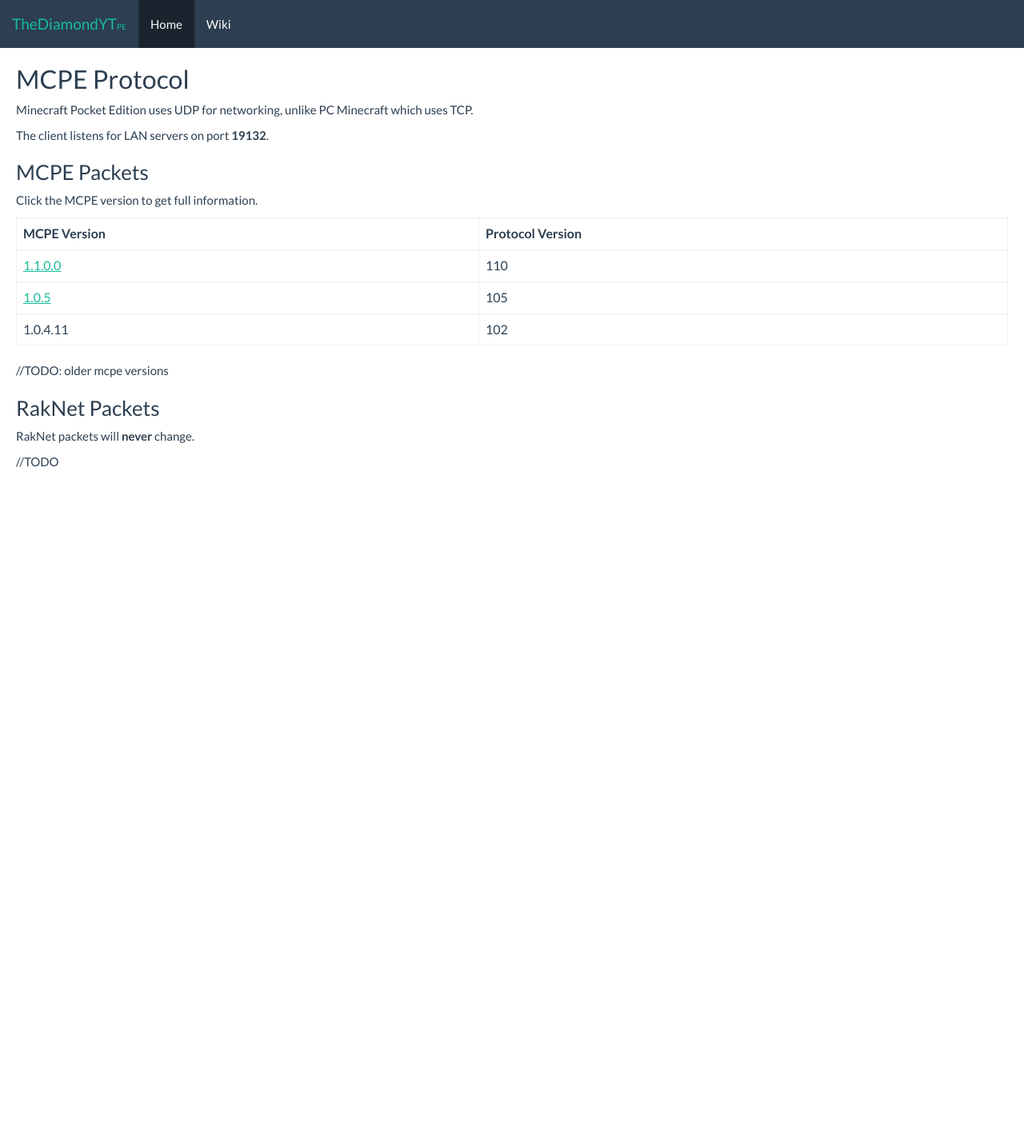
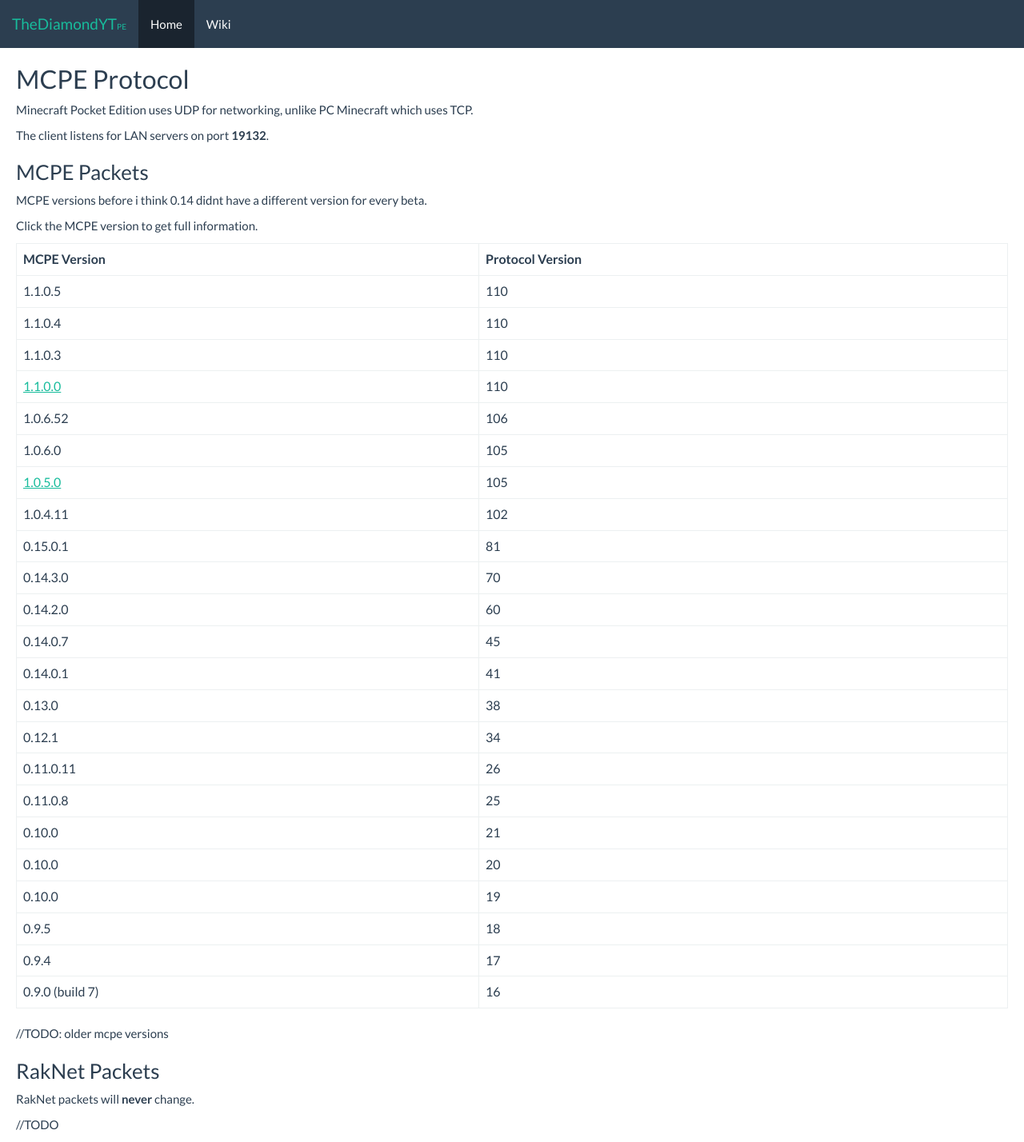
Before and after one commit to GNU-Droid/pe.thediamondyt.tk, a Jekyll site: the page built from _wiki/protocol/Protocol.md, in a window 1280 px wide. Shown: the whole page at 80% size. Built offline with Jekyll 4.4.1, drawn with Linux system fonts in a browser that asks for light colours; before the commit the page ends 900 px from its top, so only the background shows below that.

Commit message:
Add some new protocols

```diff
--- a/_wiki/protocol/Protocol.md
+++ b/_wiki/protocol/Protocol.md
@@ -8,15 +8,37 @@
 The client listens for LAN servers on port **19132**.
 
 ### MCPE Packets
+MCPE versions before i think 0.14 didnt have a different version for every beta.
+
 Click the MCPE version to get full information.
 
 {:.table}
 {:.table-bordered}
 |MCPE Version|Protocol Version|
 |-------|---------------|
+|1.1.0.5|110|
+|1.1.0.4|110|
+|1.1.0.3|110|
 |[1.1.0.0](1.1.0.0/)|110|
-|[1.0.5](1.0.5/)|105|
+|1.0.6.52|106|
+|1.0.6.0|105|
+|[1.0.5.0](1.0.5/)|105|
 |1.0.4.11|102|
+|0.15.0.1|81|
+|0.14.3.0|70|
+|0.14.2.0|60|
+|0.14.0.7|45|
+|0.14.0.1|41|
+|0.13.0|38|
+|0.12.1|34|
+|0.11.0.11|26|
+|0.11.0.8|25|
+|0.10.0|21|
+|0.10.0|20|
+|0.10.0|19|
+|0.9.5|18|
+|0.9.4|17|
+|0.9.0 (build 7)|16|
 
 //TODO: older mcpe versions
 
```
